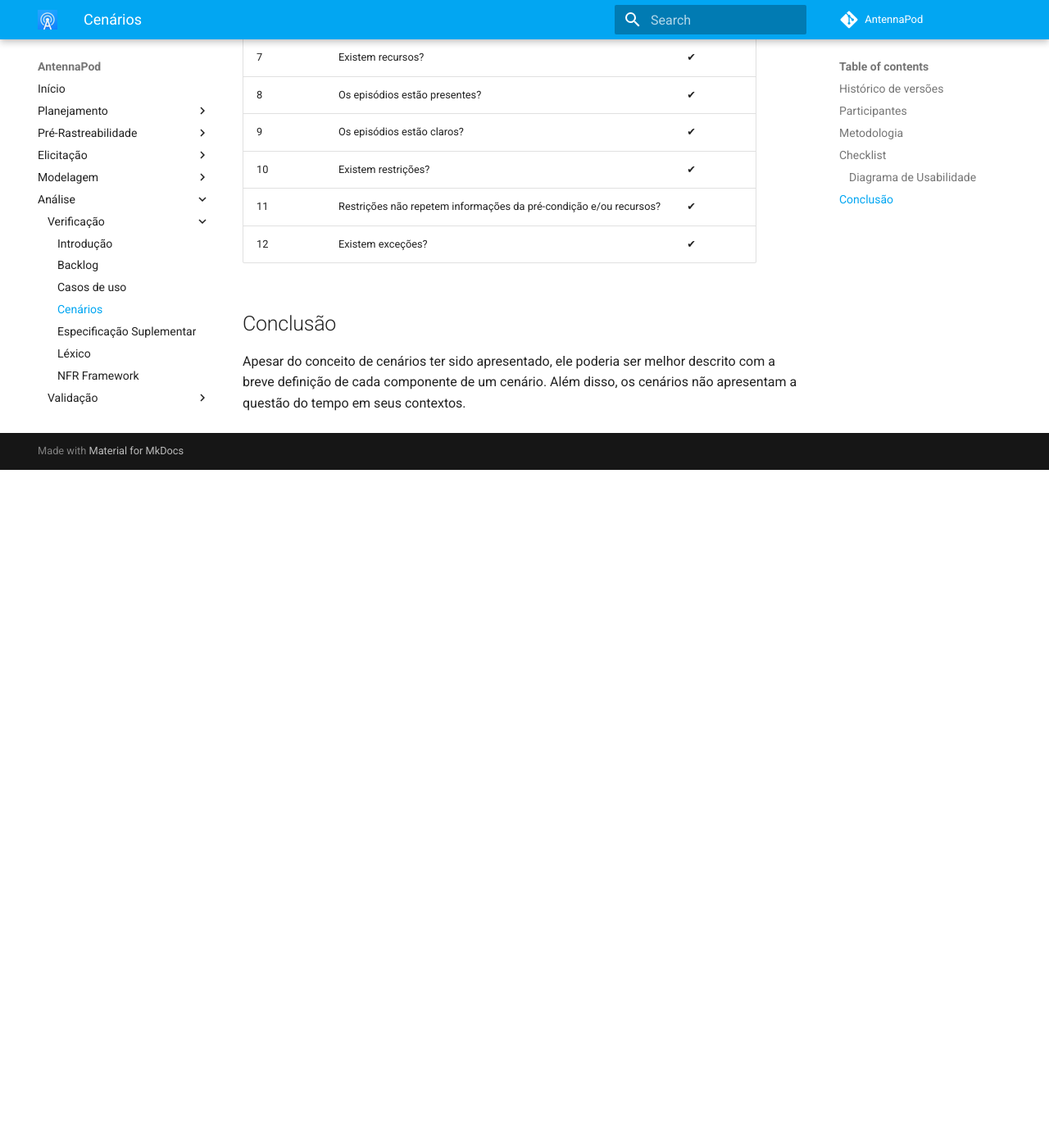
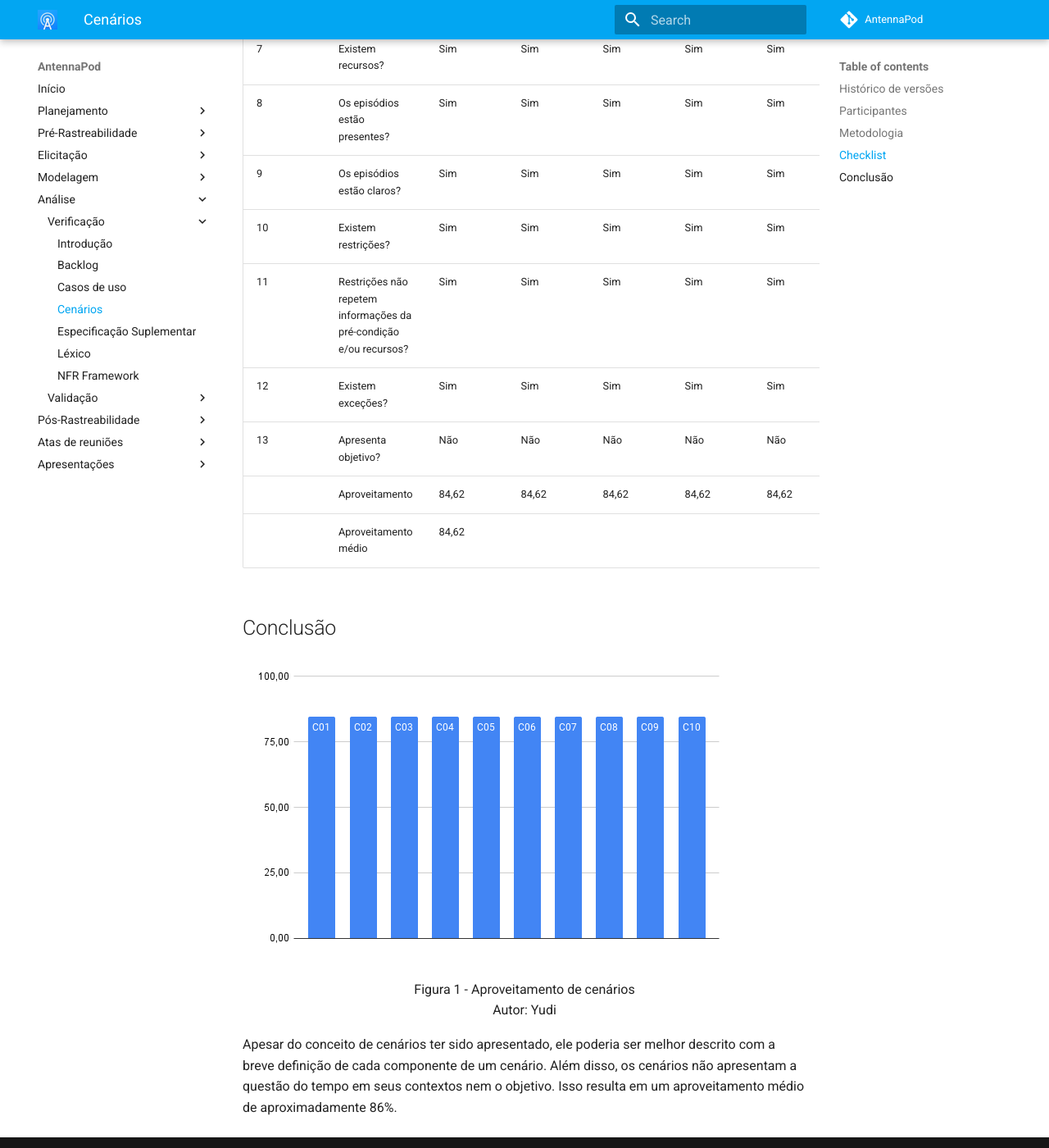
Before and after one commit to Requisitos-de-Software/2021.2-AntennaPod, an MkDocs documentation site: the page built from docs/analise/verificacao/cenarios.md, in a window 1280 px wide and 1400 px high, scrolled down 2028 px. Shown: the whole window at 82% size. Built offline with MkDocs 1.6.1 and Material for MkDocs 9.7.7, drawn with Linux system fonts in a browser that asks for light colours; comment, search, counter and statistics services are not loaded; before the commit the page ends 2601 px from its top, so only the background shows below that; some of the changed text lies outside the part shown.

Commit message:
:repeat:(#99): adicionado gráfico

```diff
--- a/docs/analise/verificacao/cenarios.md
+++ b/docs/analise/verificacao/cenarios.md
@@ -32,30 +32,33 @@
 
 ## Checklist
 
-### Diagrama de Usabilidade
-
-| Símbolo | Descrição |
-| ------- | --------- |
-| ✔      | Sim       |
-| ❌      | Não       |
-
-| ID  | Descrição                                                         | Resultado |
-| --- | ----------------------------------------------------------------- | --------- |
-| 1   | O conceito de Cenário é apresentado?                              | ✔        |
-| 2   | O título é auto-explicativo?                                      | ✔        |
-| 3   | O contexto apresenta pré-condição?                                | ✔        |
-| 4   | O contexto apresenta local?                                       | ✔        |
-| 5   | O contexto apresenta tempo?                                       | ❌        |
-| 6   | Os atores estão presentes?                                        | ✔        |
-| 7   | Existem recursos?                                                 | ✔        |
-| 8   | Os episódios estão presentes?                                     | ✔        |
-| 9   | Os episódios estão claros?                                        | ✔        |
-| 10  | Existem restrições?                                               | ✔        |
-| 11  | Restrições não repetem informações da pré-condição e/ou recursos? | ✔        |
-| 12  | Existem exceções?                                                 | ✔        |
+|     | Critério                                                          | C01   | C02   | C03   | C04   | C05   | C06   | C07   | C08   | C09   | C10   |
+| --- | ----------------------------------------------------------------- | ----- | ----- | ----- | ----- | ----- | ----- | ----- | ----- | ----- | ----- |
+| 1   | O conceito de cenário é apresentado?                              | Sim   | Sim   | Sim   | Sim   | Sim   | Sim   | Sim   | Sim   | Sim   | Sim   |
+| 2   | O título é auto-explicativo?                                      | Sim   | Sim   | Sim   | Sim   | Sim   | Sim   | Sim   | Sim   | Sim   | Sim   |
+| 3   | O contexto apresenta pré-condição?                                | Sim   | Sim   | Sim   | Sim   | Sim   | Sim   | Sim   | Sim   | Sim   | Sim   |
+| 4   | O contexto apresenta local?                                       | Sim   | Sim   | Sim   | Sim   | Sim   | Sim   | Sim   | Sim   | Sim   | Sim   |
+| 5   | O contexto apresenta tempo?                                       | Não   | Não   | Não   | Não   | Não   | Não   | Não   | Não   | Não   | Não   |
+| 6   | Os atores estão presentes?                                        | Sim   | Sim   | Sim   | Sim   | Sim   | Sim   | Sim   | Sim   | Sim   | Sim   |
+| 7   | Existem recursos?                                                 | Sim   | Sim   | Sim   | Sim   | Sim   | Sim   | Sim   | Sim   | Sim   | Sim   |
+| 8   | Os episódios estão presentes?                                     | Sim   | Sim   | Sim   | Sim   | Sim   | Sim   | Sim   | Sim   | Sim   | Sim   |
+| 9   | Os episódios estão claros?                                        | Sim   | Sim   | Sim   | Sim   | Sim   | Sim   | Sim   | Sim   | Sim   | Sim   |
+| 10  | Existem restrições?                                               | Sim   | Sim   | Sim   | Sim   | Sim   | Sim   | Sim   | Sim   | Sim   | Sim   |
+| 11  | Restrições não repetem informações da pré-condição e/ou recursos? | Sim   | Sim   | Sim   | Sim   | Sim   | Sim   | Sim   | Sim   | Sim   | Sim   |
+| 12  | Existem exceções?                                                 | Sim   | Sim   | Sim   | Sim   | Sim   | Sim   | Sim   | Sim   | Sim   | Sim   |
+| 13  | Apresenta objetivo?                                               | Não   | Não   | Não   | Não   | Não   | Não   | Não   | Não   | Não   | Não   |
+|     | Aproveitamento                                                    | 84,62 | 84,62 | 84,62 | 84,62 | 84,62 | 84,62 | 84,62 | 84,62 | 84,62 | 84,62 |
+|     | Aproveitamento médio                                              | 84,62 |       |       |       |       |       |       |       |       |       |
 
 ## Conclusão
 
+![Heatmap](../../img/verificacao/verificacao-cenarios.png)
+<p align = "center">
+Figura 1 - Aproveitamento de cenários <br>
+Autor: Yudi
+</p>
+
 Apesar do conceito de cenários ter sido apresentado, ele poderia ser melhor
 descrito com a breve definição de cada componente de um cenário. Além disso, os
-cenários não apresentam a questão do tempo em seus contextos.
+cenários não apresentam a questão do tempo em seus contextos nem o objetivo.
+Isso resulta em um aproveitamento médio de aproximadamente 86%.
```
Also changed, not shown: docs/img/verificacao/verificacao-cenarios.png (added).
